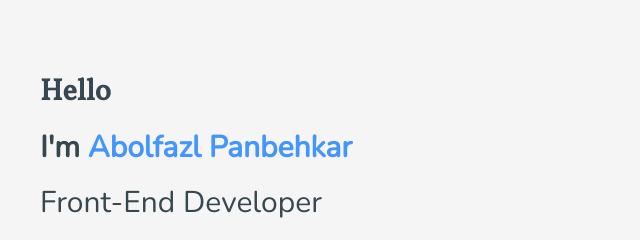
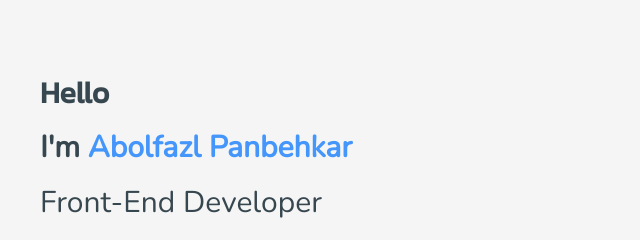
Before and after one commit to panbehkar/panbehkar, a Gatsby site: page / in a window 1280 px wide. Shown: the part 268-508 px from the top of the page, 0-640 px from the left. Built offline with nearby package versions, Linux system fonts and the light colour scheme; Gatsby itself is replaced by a stand-in of ours.

Commit message:
feat: :art: Change secondary font

```diff
--- a/gatsby-config.js
+++ b/gatsby-config.js
@@ -32,7 +32,7 @@ module.exports = {
     {
       resolve: `gatsby-plugin-google-fonts`,
       options: {
-        fonts: [`Nunito`, `Vollkorn`],
+        fonts: [`Nunito`, `Kanit`],
         display: "swap",
       },
     },
--- a/src/assets/scss/_variables.scss
+++ b/src/assets/scss/_variables.scss
@@ -7,8 +7,8 @@ $lg: 1200px;
 // main
 $margin: 20px;
 $radius: 7px;
-$font-family-primary: Nunito;
-$font-family-secondary: Vollkorn;
+$font-family-primary: "Nunito";
+$font-family-secondary: "Kanit";
 $font-size-lg: 2.5rem;
 $font-size-md: 2rem;
 $font-size-sm: 1.5rem;
```
